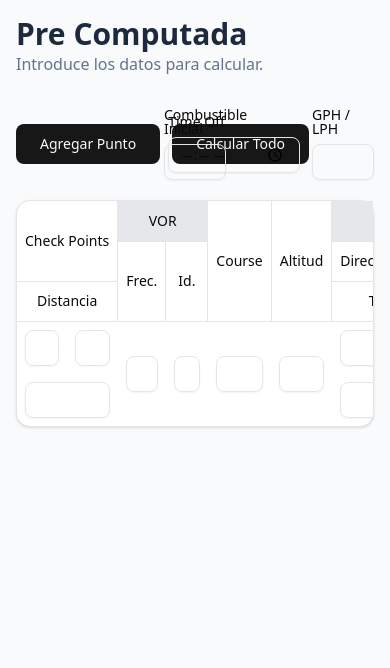
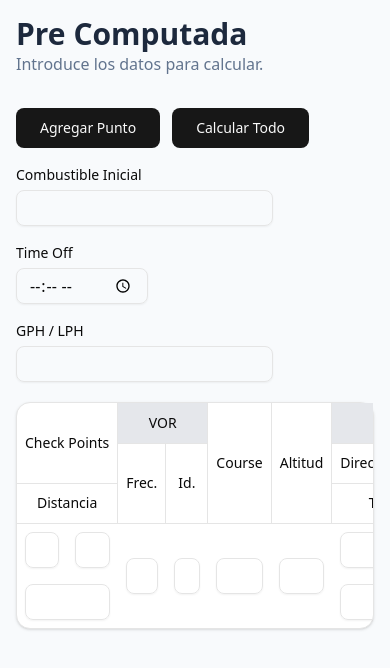
Before and after one commit to Brun025-5/pre_computada, a Next.js app: page / in a window 390 px wide. Shown: the top 668 px of the page. Built offline with nearby package versions, Linux system fonts and the light colour scheme.

Commit message:
chore: responsive header

```diff
--- a/src/app/page.tsx
+++ b/src/app/page.tsx
@@ -32,8 +32,6 @@ const initialFlightState: FlightProps = {
 
 export default function Home() {
 
-  let totalDistance: number;
-
   const [headerData, setHeaderData] = useState({
     initialFuel: '',
     timeOff: '',
@@ -46,28 +44,13 @@ export default function Home() {
   ]);
 
   const handleHeaderChange = (e: React.ChangeEvent<HTMLInputElement>) => {
-    const { id, value, type } = e.target;
-
-    if (type === "number") {
-      const regex = /^[0-9]*\.?[0-9]*$/;
-      if (!regex.test(value)) {
-        return;
-      }
-    }
+    const { id, value } = e.target;
 
     setHeaderData(prev => ({ ...prev, [id]: value }));
   };
 
   const handleBodyChange = (index: number, e: React.ChangeEvent<HTMLInputElement>) => {
-    const { name, value, type } = e.target;
-
-
-    // if (type === "number") {
-    //   const regex = /^[0-9]*\.?[0-9]*$/;
-    //   if (!regex.test(value)) {
-    //     return;
-    //   }
-    // }
+    const { name, value } = e.target;
 
     const updatedProps = [...flightProps];
     updatedProps[index] = { ...updatedProps[index], [name]: value };
@@ -198,18 +181,18 @@ export default function Home() {
 
         <div className="flex flex-col gap-5">
 
-          <div className="grid grid-cols-5 items-center gap-3">
+          <div className="lg:grid lg:grid-cols-5 lg:items-center lg:gap-3 flex flex-col gap-5">
             <div className="flex flex-row gap-3">
               <Button onClick={handleAddRow} size={"lg"} className="w-fit hover:cursor-pointer">Agregar Punto</Button>
               <Button onClick={handleCalculateAllRows} size={"lg"} className="w-fit hover:cursor-pointer">Calcular Todo</Button>
             </div>
 
-            <div className="col-start-3 flex flex-col gap-2">
+            <div className="lg:col-start-3 flex flex-col gap-2 w-fit">
               <Label htmlFor="initialFuel">Combustible Inicial</Label>
               <Input type="number" id="initialFuel" value={headerData.initialFuel} onChange={handleHeaderChange} />
             </div>
 
-            <div className="flex justify-end">
+            <div className="lg:flex lg:justify-end">
               <div className="flex flex-col gap-2 ">
                 <Label>Time Off</Label>
                 <Input type="time" id="timeOff" className="w-fit" value={headerData.timeOff} onChange={handleHeaderChange} />
@@ -217,7 +200,7 @@ export default function Home() {
 
             </div>
 
-            <div className="flex flex-col gap-2">
+            <div className="flex flex-col gap-2 w-fit">
               <Label>GPH / LPH</Label>
               <Input type="number" id="gph" value={headerData.gph} onChange={handleHeaderChange} />
             </div>
```
